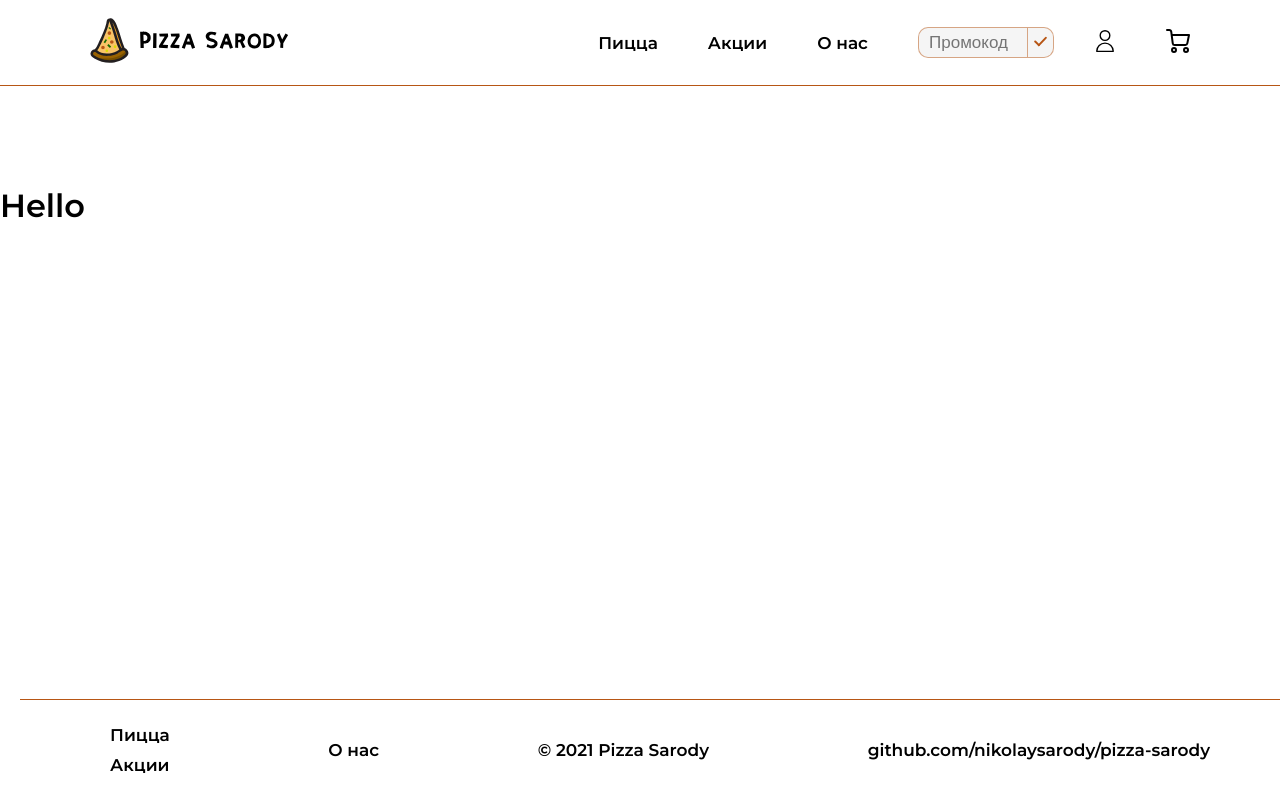
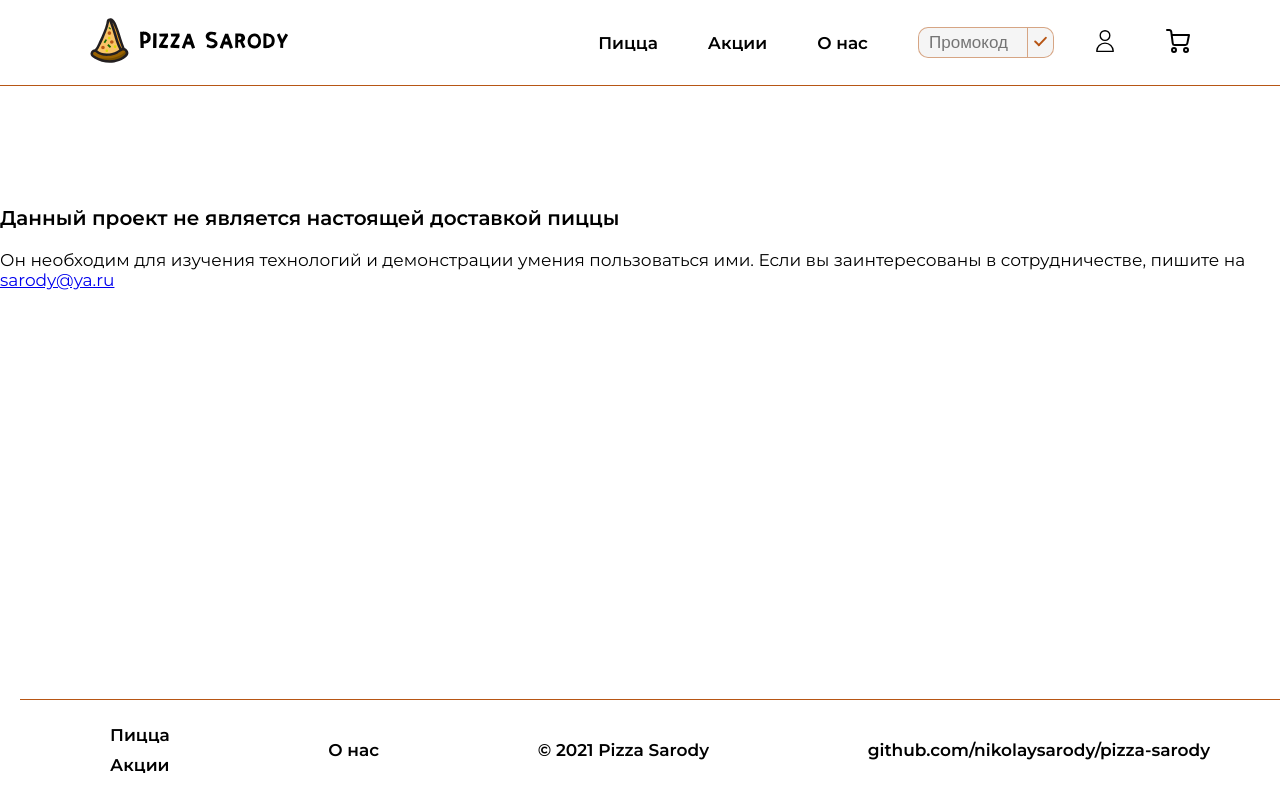
Before and after one commit to nikolaysarody/pizza-sarody, a React (Create React App) app: page /about in a window 1280 px wide. Shown: the top 800 px of the page. Built offline with nearby package versions, Linux system fonts and the light colour scheme.

Commit message:
some changes

```diff
--- /dev/null
+++ b/src/components/about/about.js
@@ -0,0 +1,17 @@
+import React from "react";
+import './about.scss'
+import MailTo from "../buttons/mailTo/mailTo";
+
+function About() {
+    return (
+        <div className='about'>
+            <h3>Данный проект не является настоящей доставкой пиццы</h3>
+            <span>Он необходим для изучения технологий и демонстрации умения пользоваться ими. Если вы заинтересованы в сотрудничестве, пишите на
+                <MailTo label={' sarody@ya.ru'}
+                        mailto={'mailto:sarody@ya.ru'}/>
+            </span>
+        </div>
+    );
+}
+
+export default About;
--- /dev/null
+++ b/src/components/about/about.scss
@@ -0,0 +1,11 @@
+.about {
+    h3{
+        font-weight: 600;
+        font-size: 20px;
+    }
+
+    span{
+        font-weight: 500;
+        font-size: 17px;
+    }
+}
--- /dev/null
+++ b/src/components/buttons/mailTo/mailTo.js
@@ -0,0 +1,18 @@
+import React from "react";
+import { Link } from "react-router-dom";
+
+const MailTo = ({ mailto, label }) => {
+    return (
+        <Link
+            to='#'
+            onClick={(e) => {
+                window.location = mailto;
+                e.preventDefault();
+            }}
+        >
+            {label}
+        </Link>
+    );
+};
+
+export default MailTo;
--- a/src/components/pages/aboutPage.js
+++ b/src/components/pages/aboutPage.js
@@ -1,9 +1,10 @@
 import React from "react";
+import About from "../about/about";
 
 function AboutPage() {
     return (
         <div className='app__content-left'>
-            <h1>Hello</h1>
+            <About/>
         </div>
     );
 }
--- a/src/components/pizza/pizza.js
+++ b/src/components/pizza/pizza.js
@@ -12,9 +12,9 @@ function Pizza() {
     }, [pizzaService.getPizza]);
 
     return (
-        <div className='pizza' id={'pizza'}>
-            {pizzaItems.map((item) => <PizzaItem {...item}/>)}
-        </div>
+        <ul className='pizza' id={'pizza'}>
+            {pizzaItems.map((item) => <PizzaItem {...item}  key={item.id}/>)}
+        </ul>
     );
 }
 
--- a/src/components/pizza/pizza.scss
+++ b/src/components/pizza/pizza.scss
@@ -4,6 +4,7 @@
     align-items: center;
     width: 1320px;
     flex-wrap: wrap;
+    list-style-type: none;
 
     > * {
         margin-bottom: 50px
--- a/src/components/pizza/pizzaItem/pizzaItem.js
+++ b/src/components/pizza/pizzaItem/pizzaItem.js
@@ -36,7 +36,7 @@ function PizzaItem({title, description, price, img, id}) {
     };
 
     return (
-        <div className='pizza__item' key={id}>
+        <li className='pizza__item'>
             <div className='pizza__container'>
                 <img src={img} alt='pizza'/>
                 <div className='pizza__description'>
@@ -48,7 +48,7 @@ function PizzaItem({title, description, price, img, id}) {
                     {orderButton()}
                 </div>
             </div>
-        </div>
+        </li>
     );
 }
 
--- a/src/components/pizza/pizzaItem/pizzaItem.scss
+++ b/src/components/pizza/pizzaItem/pizzaItem.scss
@@ -56,6 +56,14 @@
         font-weight: 600;
     }
 
+    &__count {
+        -webkit-touch-callout: none; /* iOS Safari */
+        -webkit-user-select: none;   /* Chrome/Safari/Opera */
+        -moz-user-select: none;      /* Firefox */
+        -ms-user-select: none;       /* Internet Explorer/Edge */
+        user-select: none;
+    }
+
     &__btn-null, &__btn-not-null {
         width: 93px;
         height: 29px;
```
Also changed, not shown: src/components/slider/sliderItem/sliderItem.js (added, +12 -0 lines), src/components/slider/sliderItem/sliderItem.scss (added).
